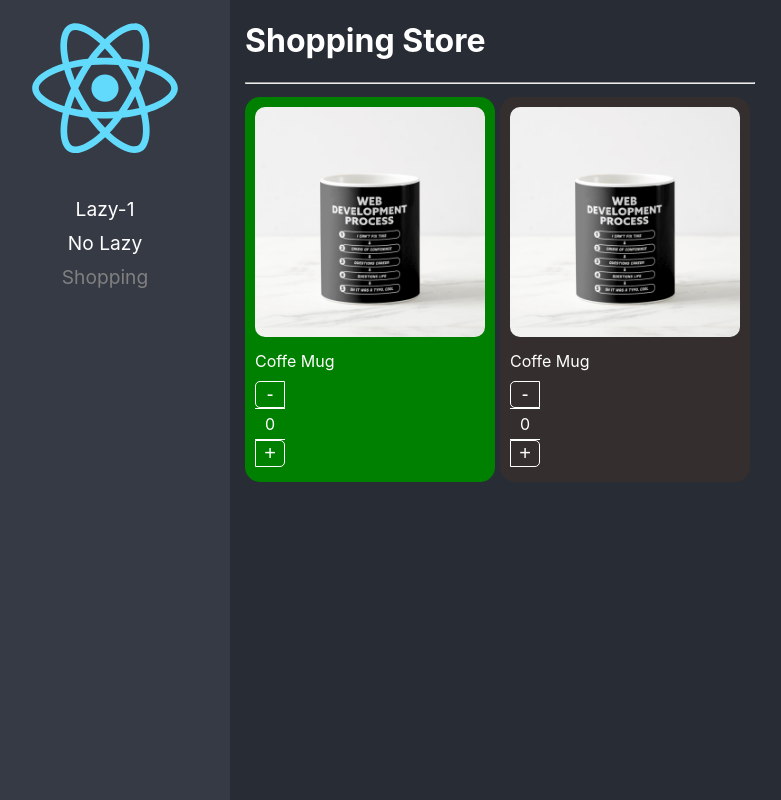
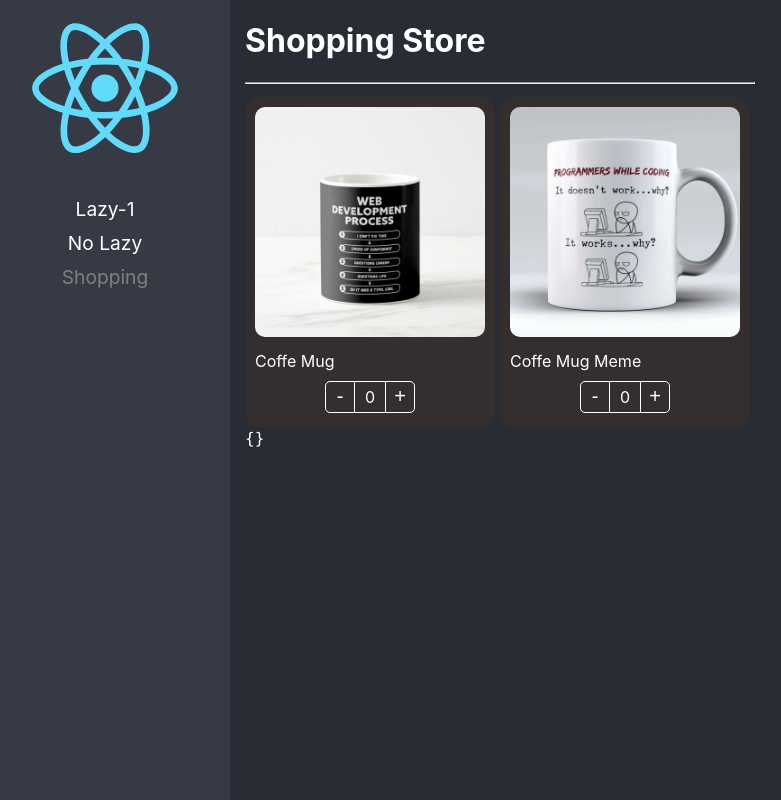
Before and after one commit to leven2000/CursoReactAdvnz, a React (Create React App) app: page /shopping in a window 1280 px wide. Shown: the whole page, without its empty margins (20-801 px from the left). Built offline with nearby package versions, Linux system fonts and the light colour scheme.

Commit message:
terminadoPartesiete

```diff
--- a/src/02-component-patterns/components/ProductCard.tsx
+++ b/src/02-component-patterns/components/ProductCard.tsx
@@ -2,7 +2,7 @@
 import { useProduct } from "../hooks/useProduct";
 import  noImage  from "../assets/no-image.jpg";
 import { ReactElement, useContext, createContext, CSSProperties  } from "react";
-import { Product, ProductContextProps } from "../interfaces/interfaces";
+import { Product, ProductContextProps, onChangeArgs } from '../interfaces/interfaces';
 
 export const ProductContext = createContext({} as ProductContextProps);
 const {Provider} = ProductContext;
@@ -12,13 +12,15 @@
     product: Product;
     className?: string;
     style?: CSSProperties;
+    onChange?: ( args:onChangeArgs) => void;
+    value?: number;
 }
 
 
 
-export const ProductCard = ({ children ,product, className, style}: Props) => {
+export const ProductCard = ({ children ,product, className, style, onChange, value}: Props) => {
 
-    const {cont, handleCont} = useProduct();
+    const {cont, handleCont} = useProduct({ onChange, product, value});
 
     return (
         <Provider value={{
--- /dev/null
+++ b/src/02-component-patterns/data/products.ts
@@ -0,0 +1,15 @@
+import { Product } from "../interfaces/interfaces";
+
+const product = {
+    id: "1",
+    title: "Coffe Mug",
+    img: "./coffee-mug.png"
+}
+
+const product2 = {
+  id: "2",
+  title: "Coffe Mug Meme",
+  img: "./coffee-mug2.png"
+}
+
+export const products: Product[] =[product, product2];
--- a/src/02-component-patterns/hooks/useProduct.tsx
+++ b/src/02-component-patterns/hooks/useProduct.tsx
@@ -1,13 +1,34 @@
-import { useState } from 'react';
+import { useEffect, useRef, useState } from 'react';
+import { Product, onChangeArgs } from '../interfaces/interfaces';
 
+interface Props{
+    product: Product;
+    onChange?: (args: onChangeArgs) => void;
+    value?: number;
+}
 
-export const useProduct = () =>{
-    const [cont, setcont] = useState(0)
+export const useProduct = (  {onChange, product, value = 0}: Props ) =>{
+
+    const [cont, setcont] = useState(value);
+
+    const isControlled = useRef(!!onChange);
 
     const handleCont = (num:number) =>{
-        setcont(anterior => Math.max( anterior + num, 0));
+
+        if(isControlled.current ){
+            return onChange!!({count: num, product})
+        }
+        const newValue = Math.max( cont + num, 0)
+
+        setcont(newValue);
+
+        onChange && onChange({count: newValue, product: product});
     }
+    useEffect(() => {
 
+        setcont( value );
+
+    },[value])
     return{
         cont,
         handleCont
--- /dev/null
+++ b/src/02-component-patterns/hooks/useShoppingCart.ts
@@ -0,0 +1,42 @@
+import { useState } from "react";
+import { Product, ProductInCart } from "../interfaces/interfaces";
+
+export const useShoppingCart = () => {
+
+    const [shoppingCart, setShoppingCart] = useState<{ [key:string]:ProductInCart }>({});
+
+    const onProductCountChange = ({count, product}: {count:number, product:Product}) =>{
+
+      setShoppingCart(oldShoppingCart =>{
+
+        const productInCart: ProductInCart = oldShoppingCart[product.id] || {...product, count:0};
+
+        if( Math.max(productInCart.count + count, 0) > 0 ){
+          productInCart.count += count;
+          return{
+            ...oldShoppingCart,
+            [product.id]: productInCart
+          }
+        }
+
+        const {[product.id]: toDelete, ...rest} = oldShoppingCart;
+
+        return rest;
+
+
+        // if(count === 0){
+
+        // }
+        // else{
+        //   return{
+        //     ...oldShoppingCart,
+        //     [product.id]: {...product, count}
+        //   }
+        // }
+      })
+    }
+    return{
+        onProductCountChange,
+        shoppingCart
+    }
+}
--- a/src/02-component-patterns/pages/ShoppingPage.tsx
+++ b/src/02-component-patterns/pages/ShoppingPage.tsx
@@ -1,14 +1,14 @@
+import { useState } from "react";
 import {ProductCard, ProductImage, ProductTitle, ProductButtons } from "../components"
+import { Product } from '../interfaces/interfaces';
 import "../styles/custom-styles.css";
-const product = {
-    id: "1",
-    title: "Coffe Mug",
-    img: "./coffee-mug.png"
-}
-
-
+import { products } from "../data/products";
+import {useShoppingCart} from "../hooks/useShoppingCart"
 
 export const ShoppingPage = () => {
+
+  const {onProductCountChange, shoppingCart} = useShoppingCart();
+
   return (
     <div className="">
         <h1> Shopping Store</h1>
@@ -18,32 +18,46 @@
             flexDirection: "row",
             flexWrap: "wrap"
         }}>
+          {
+            products.map(product =>(
+              <ProductCard
+                key={product.id}
+                product={product}
+                className="bg-dark"
+                onChange={onProductCountChange}
+                value={ shoppingCart[product.id]?.count || 0 }
+              >
+                <ProductImage className="custom-image"/>
+                <ProductTitle className="text-white"/>
+                <ProductButtons className="custom-buttons" style={{display: 'flex', justifyContent:"center"}}/>
+              </ProductCard>
 
-            <ProductCard
-              product={product}
+            ))
+          }
+        </div>
+        <div className="shopping-cart">
+          {
+            Object.entries(shoppingCart).map(([key, productInCart]) =>(
+              <ProductCard
+              key={productInCart.id}
+              product={productInCart}
               className="bg-dark"
-              style={{
-                backgroundColor: "green"
-              }}
+              style={{ width: "100px"}}
+              onChange={onProductCountChange}
+              value={productInCart.count}
 
             >
-              <ProductImage
-                 className="custom-image"
-              />
-              <ProductTitle
-                className="text-white"
-              />
-              <ProductButtons
-              className="custom-buttons"
-              />
+              <ProductImage className="custom-image"/>
+
+              <ProductButtons className="custom-buttons" style={{display: 'flex', justifyContent:"center"}}/>
             </ProductCard>
-
-            <ProductCard product={product} className="bg-dark">
-              <ProductCard.Image className="custom-image"/>
-              <ProductCard.Title   className="text-white"/>
-              <ProductCard.Buttons className="custom-buttons"/>
-            </ProductCard>
-
+            ))
+          }
+        </div>
+        <div>
+          <code>
+           {JSON.stringify(shoppingCart, null, 5)}
+          </code>
         </div>
     </div>
   )
--- a/src/02-component-patterns/styles/custom-styles.css
+++ b/src/02-component-patterns/styles/custom-styles.css
@@ -15,3 +15,9 @@
     color: white;
     border-color: white;
 }
+
+.shopping-cart{
+    position: fixed;
+    top: 0px;
+    right: 10px;
+}
```
Also changed, not shown: src/02-component-patterns/interfaces/interfaces.ts (+6 -2 lines), public/coffee-mug2.png (added).
